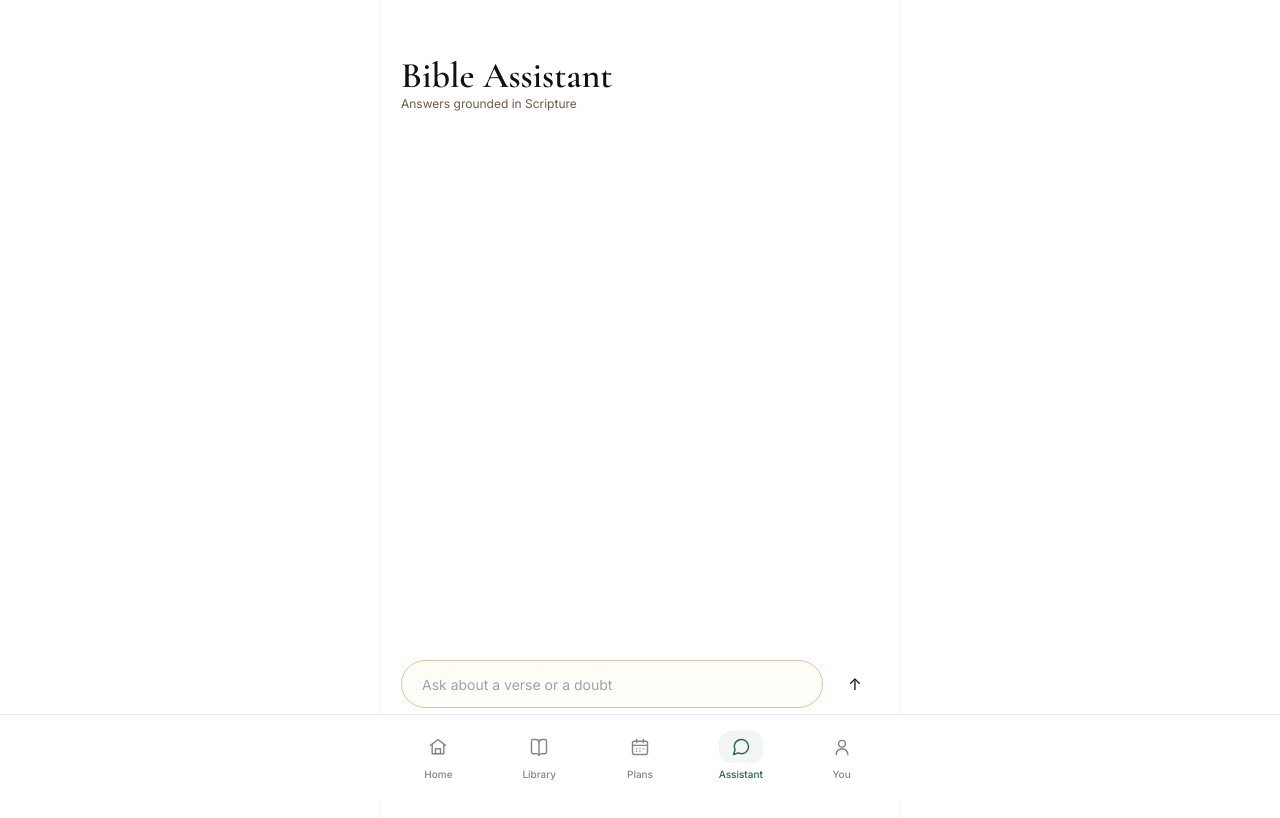
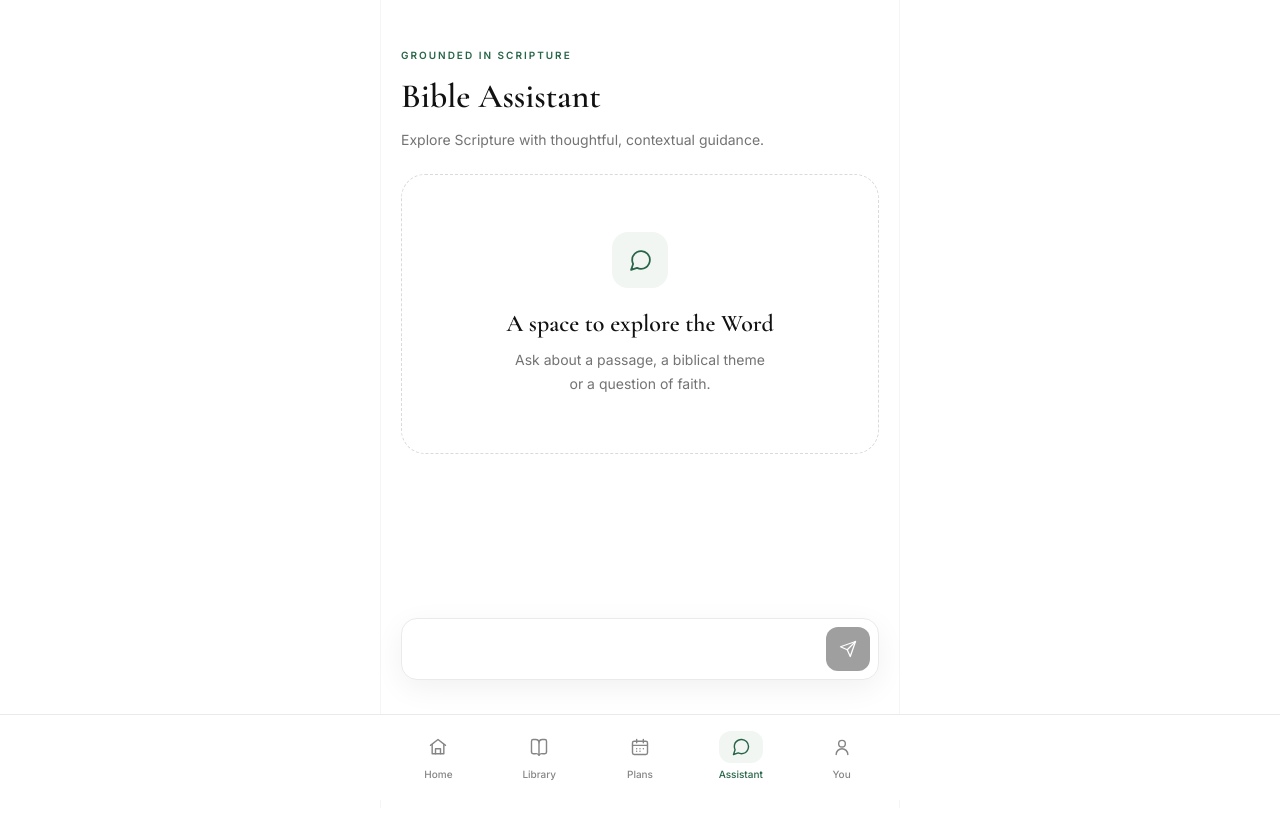
Before and after one commit to daltonfds/Biblesyn, a Next.js app: page /assistant in a window 1280 px wide. Shown: the top 818 px of the page. Built offline with nearby package versions, Linux system fonts and the light colour scheme.

Commit message:
design: align screens with Biblesyn artifact

```diff
--- a/src/app/assistant/page.tsx
+++ b/src/app/assistant/page.tsx
@@ -1,23 +1,25 @@
 'use client';
 import {useState} from 'react';
 import Link from 'next/link';
-type M = {role: 'user' | 'assistant'; content: string};
-export default function Assistant() {
-  const [msgs, setMsgs] = useState<M[]>([]); const [text, setText] = useState(''); const [busy, setBusy] = useState(false); const [err, setErr] = useState('');
-  async function send(e: React.FormEvent) {
-    e.preventDefault(); if (!text.trim() || busy) return;
-    const next = [...msgs, {role: 'user' as const, content: text.trim()}]; setMsgs(next); setText(''); setBusy(true); setErr('');
-    const r = await fetch('/api/assistant', {method: 'POST', headers: {'content-type': 'application/json'}, body: JSON.stringify({messages: next})});
-    if (r.status === 401) setErr('login'); else if (r.status === 402) setErr('premium');
-    else if (r.ok) { const j = await r.json(); setMsgs([...next, {role: 'assistant', content: j.text}]); } else setErr('error');
-    setBusy(false);
-  }
-  return (<div className="flex min-h-screen flex-col px-5 pt-14"><h1 className="font-serif text-4xl font-semibold">Bible Assistant</h1>
-    <p className="text-xs text-[#6F5A40]">Answers grounded in Scripture</p>
-    <div className="mt-4 flex-1 space-y-3">{msgs.map((m, i) => <div key={i} className={`max-w-[88%] whitespace-pre-line rounded-2xl p-3 text-sm leading-relaxed ${m.role === 'user' ? 'ml-auto bg-brown text-ivory' : 'bg-parchment'}`}>{m.content}</div>)}
-      {busy && <div className="text-xs text-[#6F5A40]">Thinking…</div>}
-      {err === 'login' && <p className="text-sm">Please <Link className="font-semibold underline" href="/login?next=/assistant">log in</Link> to ask questions.</p>}
-      {err === 'premium' && <p className="text-sm">The assistant is part of <Link className="font-semibold underline" href="/premium">Premium</Link>.</p>}
-      {err === 'error' && <p className="text-sm">Something went wrong. Try again.</p>}</div>
-    <form onSubmit={send} className="sticky bottom-20 flex gap-2 bg-ivory py-3"><input value={text} onChange={e => setText(e.target.value)} aria-label="Ask a question" placeholder="Ask about a verse or a doubt" className="h-12 flex-1 rounded-full border border-[#D9C6A0] bg-[#FFFDF8] px-5 text-sm" /><button aria-label="Send" className="h-12 w-12 rounded-full bg-brown text-parchment">↑</button></form></div>);
+import Icon from '@/components/Icon';
+type M={role:'user'|'assistant';content:string};
+export default function Assistant(){
+ const [msgs,setMsgs]=useState<M[]>([]);const [text,setText]=useState('');const [busy,setBusy]=useState(false);const [err,setErr]=useState('');
+ async function send(e:React.FormEvent){
+  e.preventDefault();if(!text.trim()||busy)return;
+  const next=[...msgs,{role:'user' as const,content:text.trim()}];setMsgs(next);setText('');setBusy(true);setErr('');
+  try{const r=await fetch('/api/assistant',{method:'POST',headers:{'content-type':'application/json'},body:JSON.stringify({messages:next})});if(r.status===401)setErr('login');else if(r.status===402)setErr('premium');else if(r.ok){const j=await r.json();setMsgs([...next,{role:'assistant',content:j.text}])}else setErr('error')}catch{setErr('error')}finally{setBusy(false)}
+ }
+ return <div className="flex min-h-[calc(100vh-104px)] flex-col px-5 pb-4 pt-12">
+  <div className="mb-6"><p className="text-[10px] font-semibold uppercase tracking-[.2em] text-green">GROUNDED IN SCRIPTURE</p><h1 className="mt-2 font-serif text-[34px] font-semibold">Bible Assistant</h1><p className="mt-2 text-sm text-muted">Explore Scripture with thoughtful, contextual guidance.</p></div>
+  <div className="flex-1 space-y-4 pb-5">
+   {!msgs.length&&!busy&&<div className="flex min-h-[280px] flex-col items-center justify-center rounded-[24px] border border-dashed border-[#DADADA] px-6 text-center"><div className="flex h-14 w-14 items-center justify-center rounded-2xl bg-greenSoft text-green"><Icon name="message-circle" size={25}/></div><h2 className="mt-5 font-serif text-2xl font-semibold">A space to explore the Word</h2><p className="mt-2 max-w-[260px] text-sm leading-6 text-muted">Ask about a passage, a biblical theme or a question of faith.</p></div>}
+   {msgs.map((m,i)=><div key={i} className={`max-w-[90%] whitespace-pre-line rounded-[20px] px-4 py-3.5 text-sm leading-7 ${m.role==='user'?'ml-auto bg-ink text-white':'mr-auto border border-line bg-[#FAFAFA] text-ink'}`}>{m.content}</div>)}
+   {busy&&<div className="flex items-center gap-2 text-xs text-muted"><span className="h-2 w-2 animate-pulse rounded-full bg-green"/>Preparing a response…</div>}
+   {err==='login'&&<p className="rounded-xl border border-line p-4 text-sm">Please <Link className="font-semibold text-green underline" href="/login?next=/assistant">log in</Link> to ask questions.</p>}
+   {err==='premium'&&<p className="rounded-xl border border-line p-4 text-sm">The assistant is part of <Link className="font-semibold text-green underline" href="/premium">Premium</Link>.</p>}
+   {err==='error'&&<p role="alert" className="text-sm text-red-700">Something went wrong. Please try again.</p>}
+  </div>
+  <form onSubmit={send} className="sticky bottom-24 flex items-center gap-2 rounded-2xl border border-line bg-white p-2 shadow-[0_8px_30px_rgba(0,0,0,.06)]"><label className="sr-only" htmlFor="question">Ask a question about Scripture</label><input id="question" value={text} onChange={e=>setText(e.target.value)} className="h-11 min-w-0 flex-1 bg-transparent px-3 text-sm outline-none" /><button aria-label="Send question" disabled={!text.trim()||busy} className="flex h-11 w-11 shrink-0 items-center justify-center rounded-xl bg-ink text-white transition hover:bg-green disabled:opacity-40"><Icon name="send" size={18}/></button></form>
+ </div>;
 }
```
